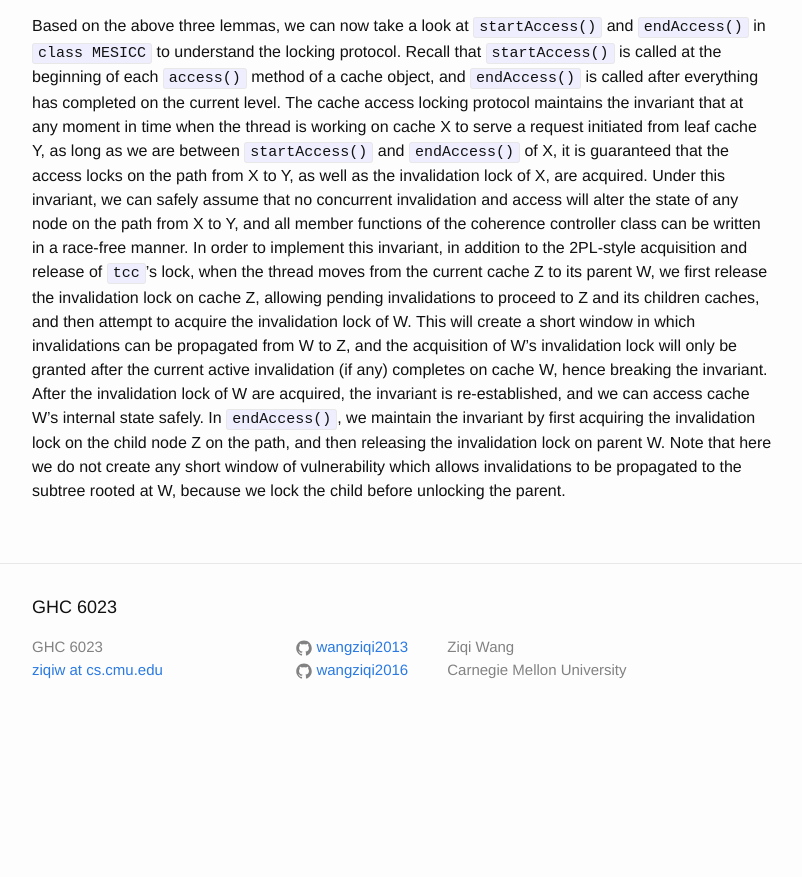
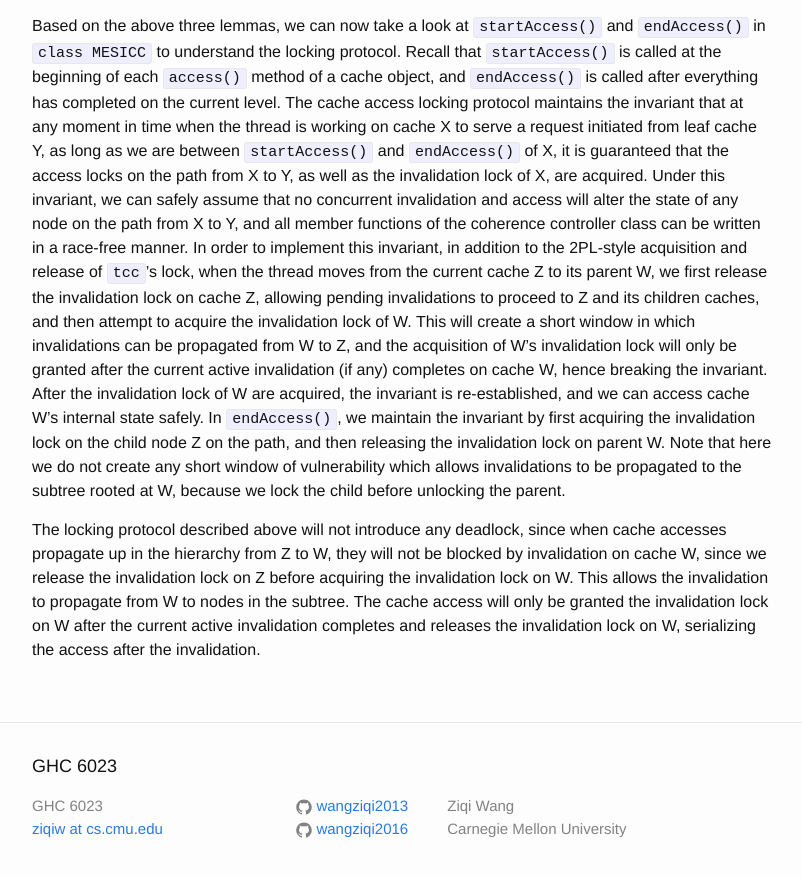
Before and after one commit to wangziqi2013/wangziqi2013.github.io, a Jekyll site: the page built from _posts/2020-01-09-understand-zsim-cache-cc.markdown, in a window 1280 px wide and 900 px high, scrolled down 6049 px. Shown: the top 877 px of the window, without its empty margins (238-1040 px from the left). Built offline with Jekyll 4.4.1, drawn with Linux system fonts in a browser that asks for light colours; before the commit the page ends 6790 px from its top, so only the background shows below that.

Commit message:
Adding deadlock free

```diff
--- a/_posts/2020-01-09-understand-zsim-cache-cc.markdown
+++ b/_posts/2020-01-09-understand-zsim-cache-cc.markdown
@@ -243,3 +243,9 @@ is re-established, and we can access cache W's internal state safely. In `endAcc
 acquiring the invalidation lock on the child node Z on the path, and then releasing the invalidation lock on parent W.
 Note that here we do not create any short window of vulnerability which allows invalidations to be propagated to the subtree
 rooted at W, because we lock the child before unlocking the parent.
+
+The locking protocol described above will not introduce any deadlock, since when cache accesses propagate up in the
+hierarchy from Z to W, they will not be blocked by invalidation on cache W, since we release the invalidation lock
+on Z before acquiring the invalidation lock on W. This allows the invalidation to propagate from W to nodes in the
+subtree. The cache access will only be granted the invalidation lock on W after the current active invalidation completes
+and releases the invalidation lock on W, serializing the access after the invalidation.
```
